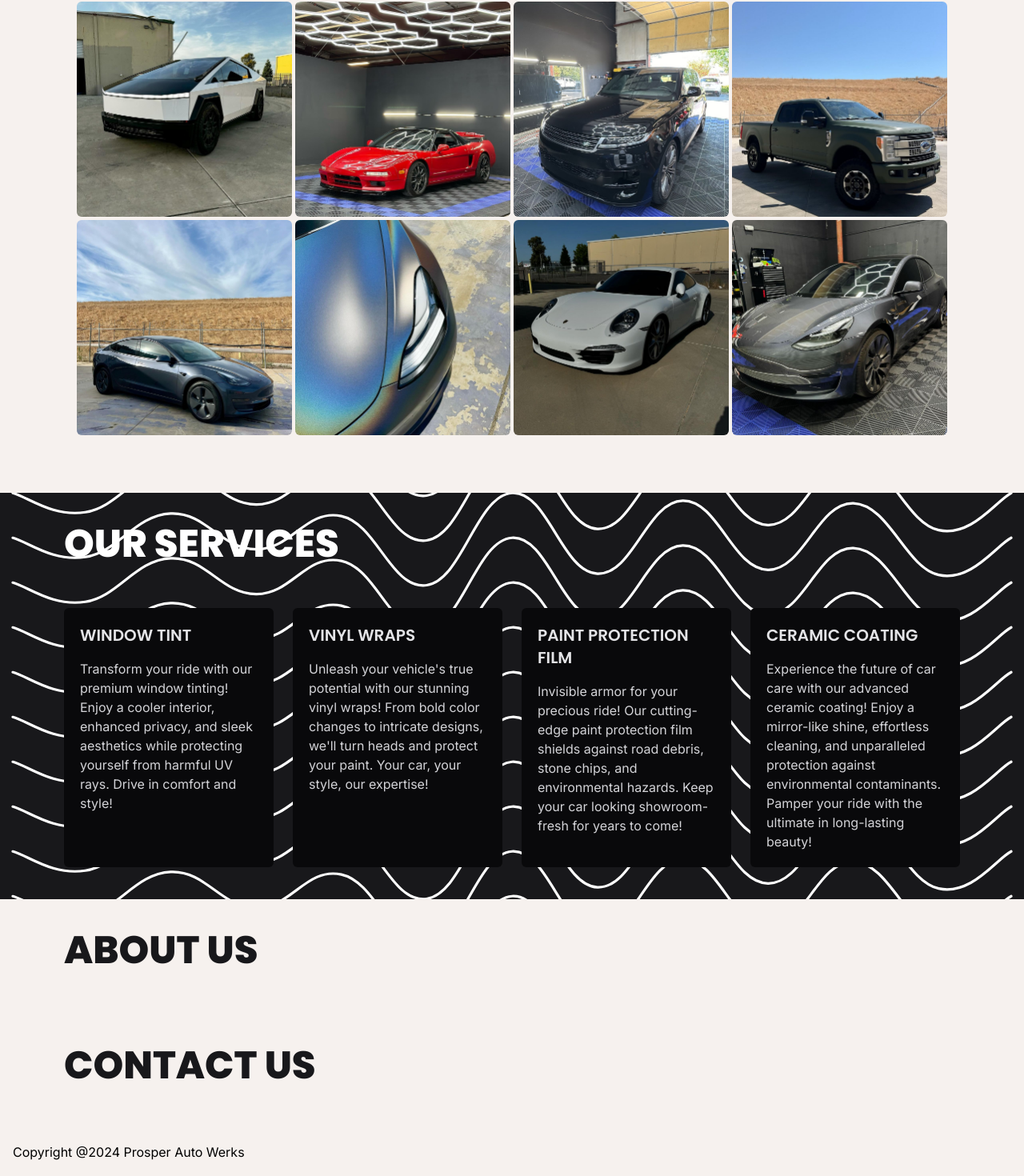
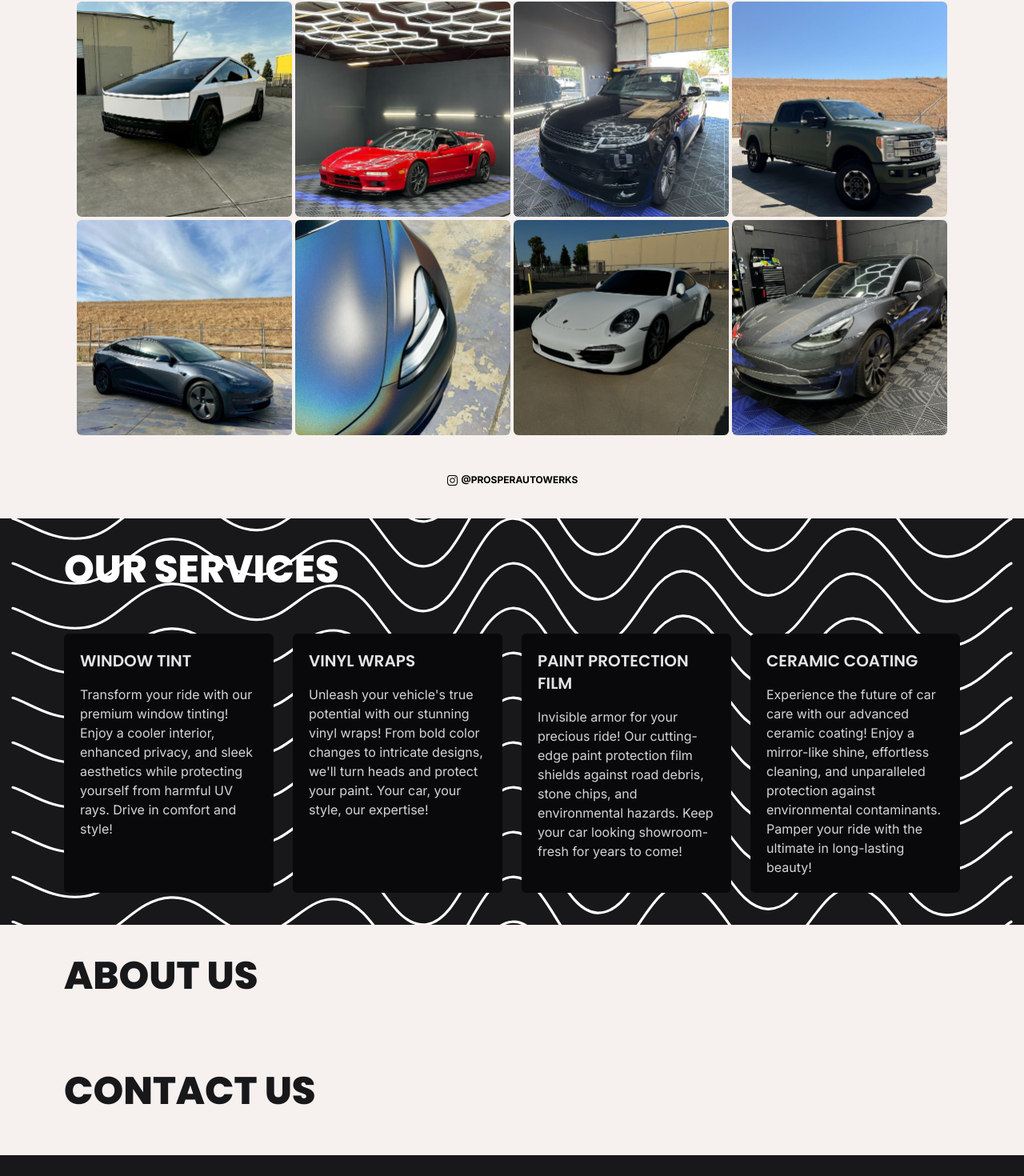
Before and after one commit to StevenH01/prosper-auto, a Next.js app: page / in a window 1280 px wide. Shown: the part 1066-2536 px from the top of the page at 80% size. Built offline with nearby package versions, Linux system fonts and the light colour scheme.

Commit message:
Add social media

```diff
--- a/src/app/components/Footer.tsx
+++ b/src/app/components/Footer.tsx
@@ -1,11 +1,11 @@
-import React from 'react'
+import React from "react";
 
 const Footer = () => {
   return (
-    <div className='flex p-4'>
-        Copyright @2024 Prosper Auto Werks
+    <div className="flex flex-col gap-4 py-10 px-10 sm:px-20 bg-zinc-900 text-zinc-400 text-sm text-center sm:text-left">
+      <div>&copy; Prosper Auto Werks</div>
     </div>
   );
-}
+};
 
 export default Footer;
--- a/src/app/page.tsx
+++ b/src/app/page.tsx
@@ -4,6 +4,8 @@ import { AnimatedText } from "./components/landing/AnimatedText";
 import { ImageGallery } from "./components/landing/ImageGallery";
 import { Heading } from "./components/landing/Heading";
 import { OurServices } from "./components/landing/OurServices";
+import { InstagramLogoIcon } from "@radix-ui/react-icons";
+import Link from "next/link";
 
 const poppins = Poppins({
   weight: "800",
@@ -30,8 +32,17 @@ export default function Home() {
         <AnimatedText text="Tint • Wrap • PPF • Ceramic Coating •" reverse />
         <AnimatedText text="Sacramento, CA • 38.497712° N 121.384244° W •" />
       </div>
-      <div id="gallery" className="px-10 sm:px-20 py-10">
+      <div
+        id="gallery"
+        className="flex flex-col items-center gap-4 px-10 sm:px-20 py-10"
+      >
         <ImageGallery />
+        <Link href="https://www.instagram.com/prosperautowerks/">
+          <div className="flex flex-row gap-1 items-center">
+            <InstagramLogoIcon />
+            <div className="font-bold uppercase text-xs">@prosperautowerks</div>
+          </div>
+        </Link>
       </div>
       <div
         id="services"
```
